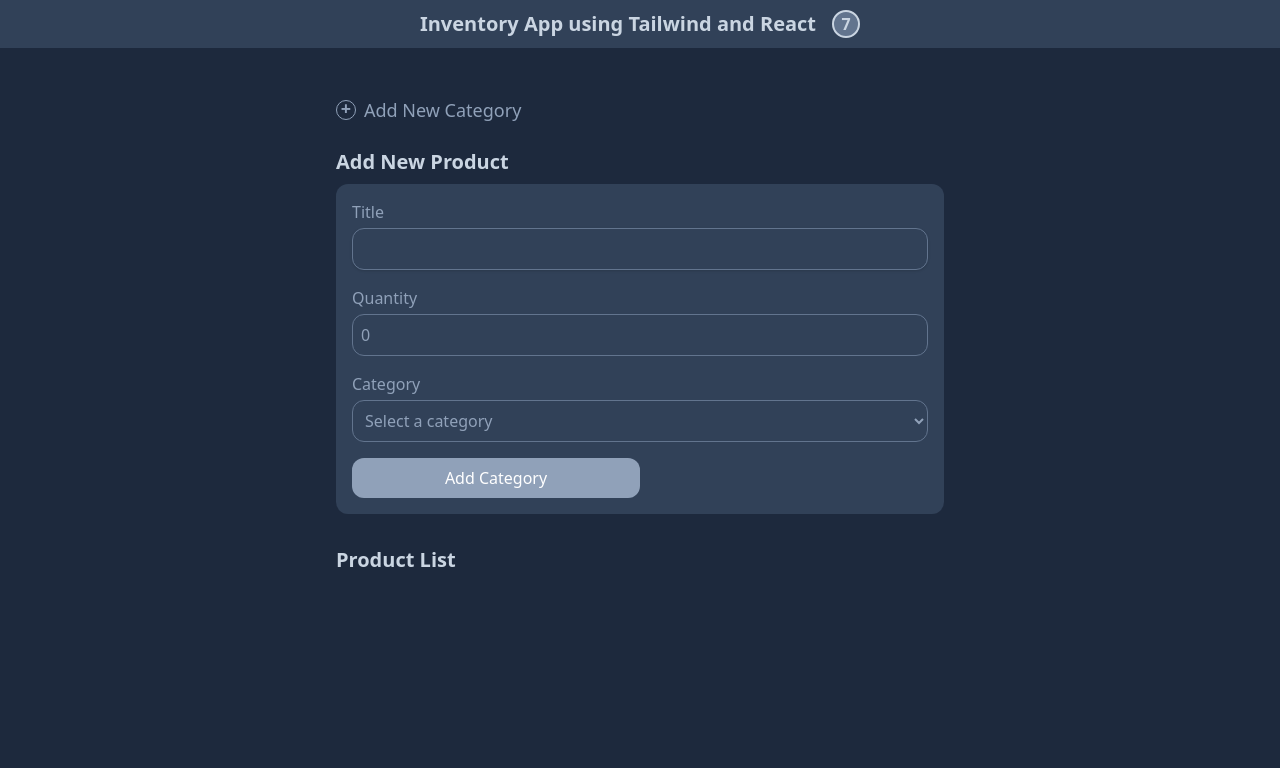
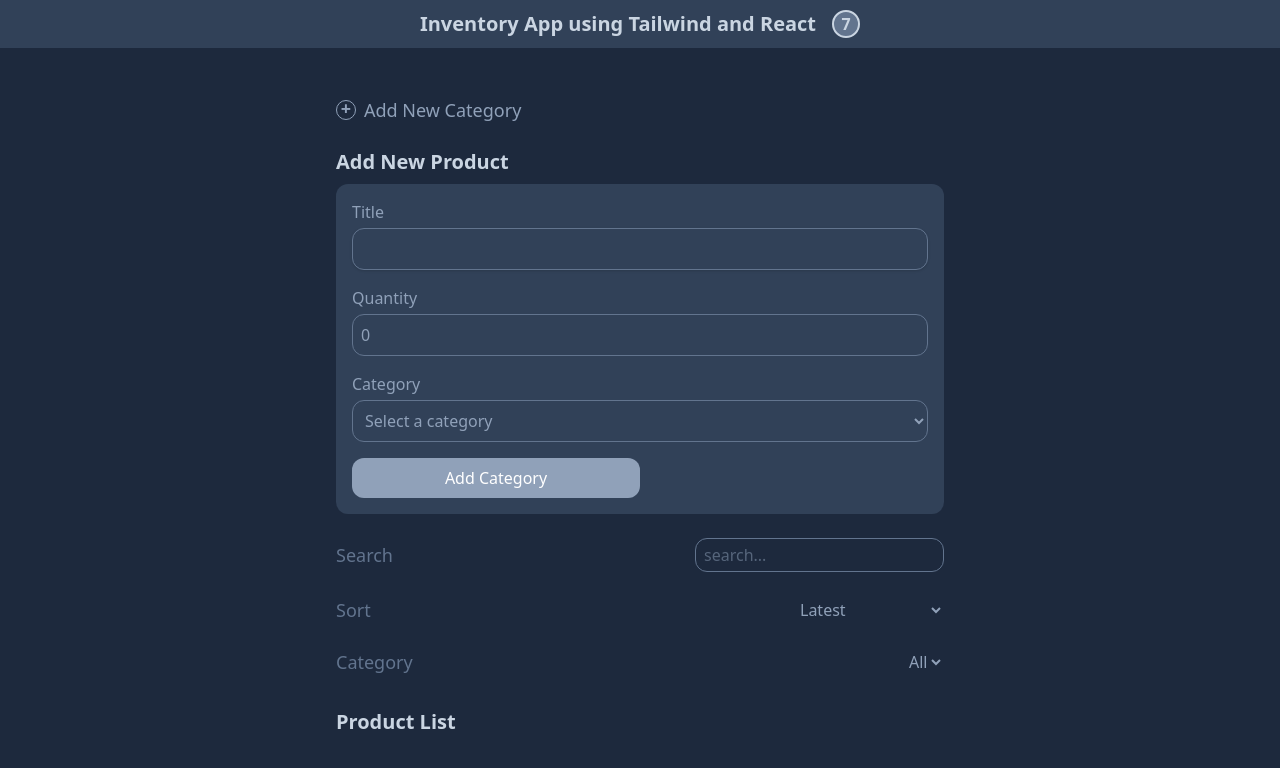
Before and after one commit to ellefamkar/React-Inventory, a React (Vite) app: page / in a window 1280 px wide. Shown: the top 768 px of the page. Built offline with nearby package versions, Linux system fonts and the light colour scheme.

Commit message:
feat : Add category sort filter

```diff
--- a/src/App.jsx
+++ b/src/App.jsx
@@ -1,9 +1,10 @@
-import { useState } from "react";
+import { useEffect, useState } from "react";
 import "./App.css";
 import CategoryForm from "./components/CategoriesForm";
 import Navbar from "./components/Navbar";
 import ProductsForm from "./components/ProductsForm";
 import ProductList from "./components/ProductList";
+import Filter from "./components/Filter";
 
 // const products = [
 //   {
@@ -45,6 +46,52 @@
 function App() {
   const [categories, setCategories] = useState([]);
   const [products, setProducts] = useState([]);
+  const [filteredProducts, setFilteredProducts] = useState([]);
+  const [sort, setSort] = useState("latest");
+  const [searchValue, setSearchValue] = useState("");
+  const [selectedCategory, setSelectedCategory] = useState("");
+
+  const searchHandler = (e) => {
+    setSearchValue(e.target.value.trim().toLowerCase());
+  };
+
+  const filterSearchTitle = (array) => {
+    return array.filter((p) => p.title.toLowerCase().includes(searchValue));
+  };
+
+  const sortHandler = (e) => {
+    setSort(e.target.value);
+  };
+
+  const sortDate = (array) => {
+    let sortedProducts = [...array];
+    return sortedProducts.sort((a, b) => {
+      if (sort === "earliest") {
+        return new Date(a.createdAt) > new Date(b.createdAt) ? -1 : 1;
+      } else if (sort === "latest") {
+        return new Date(a.createdAt) > new Date(b.createdAt) ? 1 : -1;
+      }
+    });
+  };
+
+  const selectCategoryHandler = (e) => {
+    setSelectedCategory(e.target.value);
+  };
+
+  const fileterdSelectedCategory = (array) => {
+    if(!selectedCategory) return array;
+    return array.filter((item) => item.categoryId === selectedCategory )
+  }
+
+  useEffect(() => {
+    //sortFilter
+    //titleFilter, etc...
+    let result = products;
+    result = filterSearchTitle(result);
+    result = sortDate(result);
+    result = setFilteredProducts(result);
+    fileterdSelectedCategory(result)
+  }, [products, sort, searchValue, selectedCategory]);
 
   return (
     <div className="bg-slate-800 min-h-screen">
@@ -52,7 +99,20 @@
       <div className="container max-w-screen-sm mx-auto p-4">
         <CategoryForm setCategories={setCategories} />
         <ProductsForm categories={categories} setProducts={setProducts} />
-        <ProductList products={products} setProducts={setProducts} categories={categories} />
+        <Filter
+          sort={sort}
+          searchValue={searchValue}
+          onSort={sortHandler}
+          onSearch={searchHandler}
+          selectedCategory={selectedCategory}
+          onSelectedCategory={selectCategoryHandler}
+          categories={categories}
+        />
+        <ProductList
+          products={filteredProducts}
+          setProducts={setProducts}
+          categories={categories}
+        />
       </div>
     </div>
   );
@@ -70,4 +130,5 @@
 // --> context API ?
 // 5. Add Categories Form and handle it
 // 6. Add Products Form using categories id
-//
+// 7. Add Product List and show created products
+// 8. Filter on products
--- /dev/null
+++ b/src/components/Filter.jsx
@@ -0,0 +1,77 @@
+function Filter({
+  sort,
+  searchValue,
+  onSort,
+  onSearch,
+  categories,
+  selectedCategory,
+  onSelectedCategory,
+}) {
+  return (
+    <>
+      <div className="flex items-center justify-between mb-6">
+        <label htmlFor="search-input" className="text-slate-500 text-lg">
+          Search
+        </label>
+        <input
+          value={searchValue}
+          onChange={onSearch}
+          type="text"
+          name="search-input"
+          id="search-input"
+          placeholder="search..."
+          className="bg-transparent rounded-xl px-2 py-1 border border-slate-500 text-slate-400"
+        />
+      </div>
+      <div className="flex items-center justify-between mb-6">
+        <label htmlFor="sort-products" className="text-slate-500 text-lg">
+          Sort
+        </label>
+        <select
+          value={sort}
+          onChange={onSort}
+          name="sort-products"
+          id="sort-products"
+          className="bg-transparent text-slate-400 rounded-xl"
+        >
+          <option className="bg-slate-500 text-slate-300" value="">
+            Select a category
+          </option>
+          <option className="bg-slate-500 text-slate-300" value="latest">
+            Latest
+          </option>
+          <option className="bg-slate-500 text-slate-300" value="earliest">
+            Earliest
+          </option>
+        </select>
+      </div>
+      <div className="flex items-center justify-between mb-6">
+        <label htmlFor="sort-products" className="text-slate-500 text-lg">
+          Category
+        </label>
+        <select
+          value={selectedCategory}
+          onChange={onSelectedCategory}
+          name="sort-products"
+          id="sort-products"
+          className="bg-transparent text-slate-400 rounded-xl"
+        >
+          <option className="bg-slate-500 text-slate-300" value="">
+            All
+          </option>
+          {categories.map((cat) => (
+            <option
+              className="bg-slate-500 text-slate-300"
+              key={cat.id}
+              value={cat.id}
+            >
+              {cat.title}
+            </option>
+          ))}
+        </select>
+      </div>
+    </>
+  );
+}
+
+export default Filter;
```
